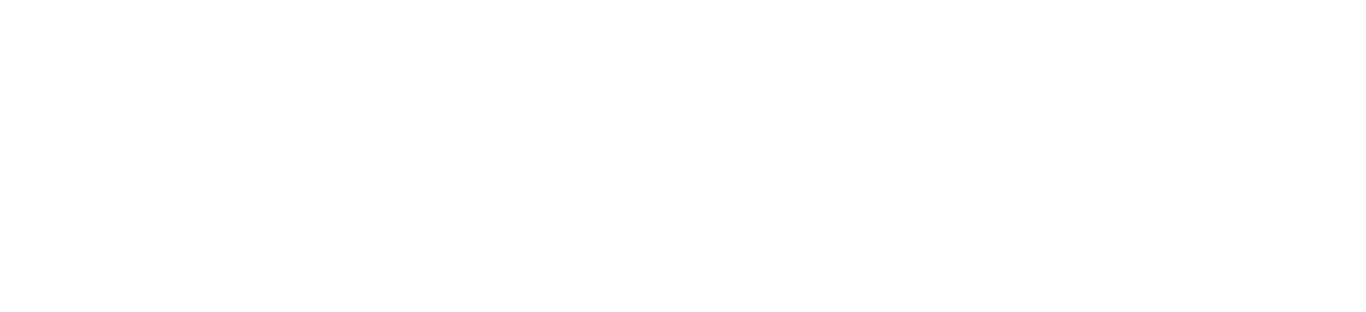
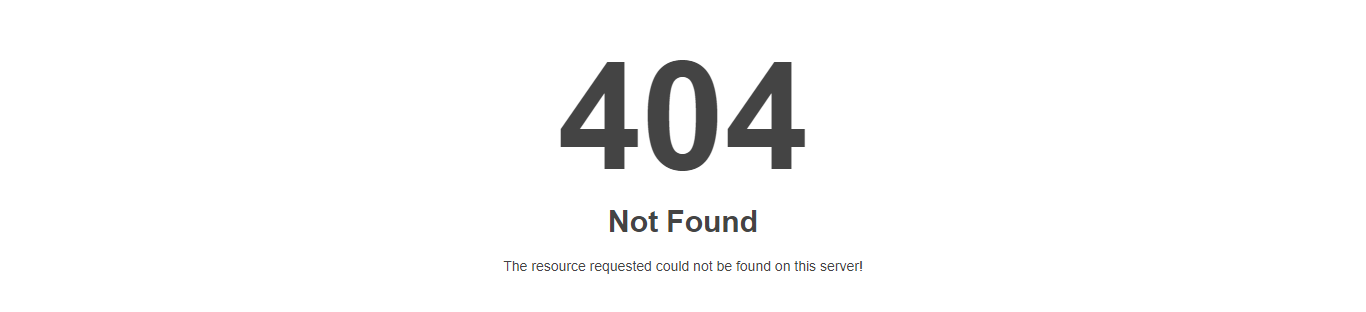
Before and after one commit to ShemoMFR/p12_OC, a React (Create React App) app in the folder frontend/: page / in a window 1280 px wide. Before the commit this address had no page. Shown: the part 146-458 px from the top of the page, 1366 px wide, since content can reach past the window. Built offline with nearby package versions, Linux system fonts and the light colour scheme.

Commit message:
404 added

```diff
--- a/frontend/src/App.js
+++ b/frontend/src/App.js
@@ -4,6 +4,7 @@
 
 /* Page */
 import Profil from './page/Profil/Profil';
+import NotFound from './page/NotFound/NotFound';
 
 /* CSS */
 import './App.css';
@@ -13,6 +14,7 @@
     <div className="App">
       <Routes>
         <Route path='/:id' element={<Profil />} />
+        <Route path='/*' element={<NotFound />} />
       </Routes>
     </div>
   );
--- /dev/null
+++ b/frontend/src/page/NotFound/NotFound.jsx
@@ -0,0 +1,15 @@
+/* Librairies */
+import React from 'react'
+
+/* Images */
+import notFound from '../../images/404.png';
+
+function NotFound() {
+    return (
+        <div>
+            <img src={notFound} alt='NotFound' />
+        </div>
+    )
+}
+
+export default NotFound
--- a/frontend/src/page/Profil/Profil.jsx
+++ b/frontend/src/page/Profil/Profil.jsx
@@ -6,6 +6,7 @@
 import './Profil.css';
 
 /* components */
+import NotFound from '../NotFound/NotFound';
 import Navbar from '../../components/Navbar/Navbar';
 import Header from '../../components/Header/Header';
 import Navside from '../../components/Navside/Navside';
@@ -28,14 +29,19 @@
     const [userPerformance, setUserPerformance] = useState('');
 
     useEffect(() => {
+
+        if (id == 12 || id == 18) {
+
             getUserDatas(id).then(datas => setUserDatas(datas));
             getUserActivity(id).then(datas => setUserActivity(datas.data.sessions));
             getUserAverageSessions(id).then(datas => setUserAverageSessions(datas.data.sessions));
             getUserPerformance(id).then(datas => setUserPerformance(datas));
+        }
    }, []);
 
     return (
-        <div className='containerProfil'>
+        <div>
+        { id == '12' || id == '18' ? <div className='containerProfil'>
                 <Navbar />
                 <div className='containerSideNav'>
                     <Navside />
@@ -55,6 +61,11 @@
                     </div>
                 </div>
         </div>
+        :
+
+        <NotFound />
+    }
+        </div>
     )
 }
 
```
Also changed, not shown: frontend/src/images/404.png (added), frontend/src/page/NotFound/NotFound.css (added). Lines whose indentation alone changed are shown as unchanged.
